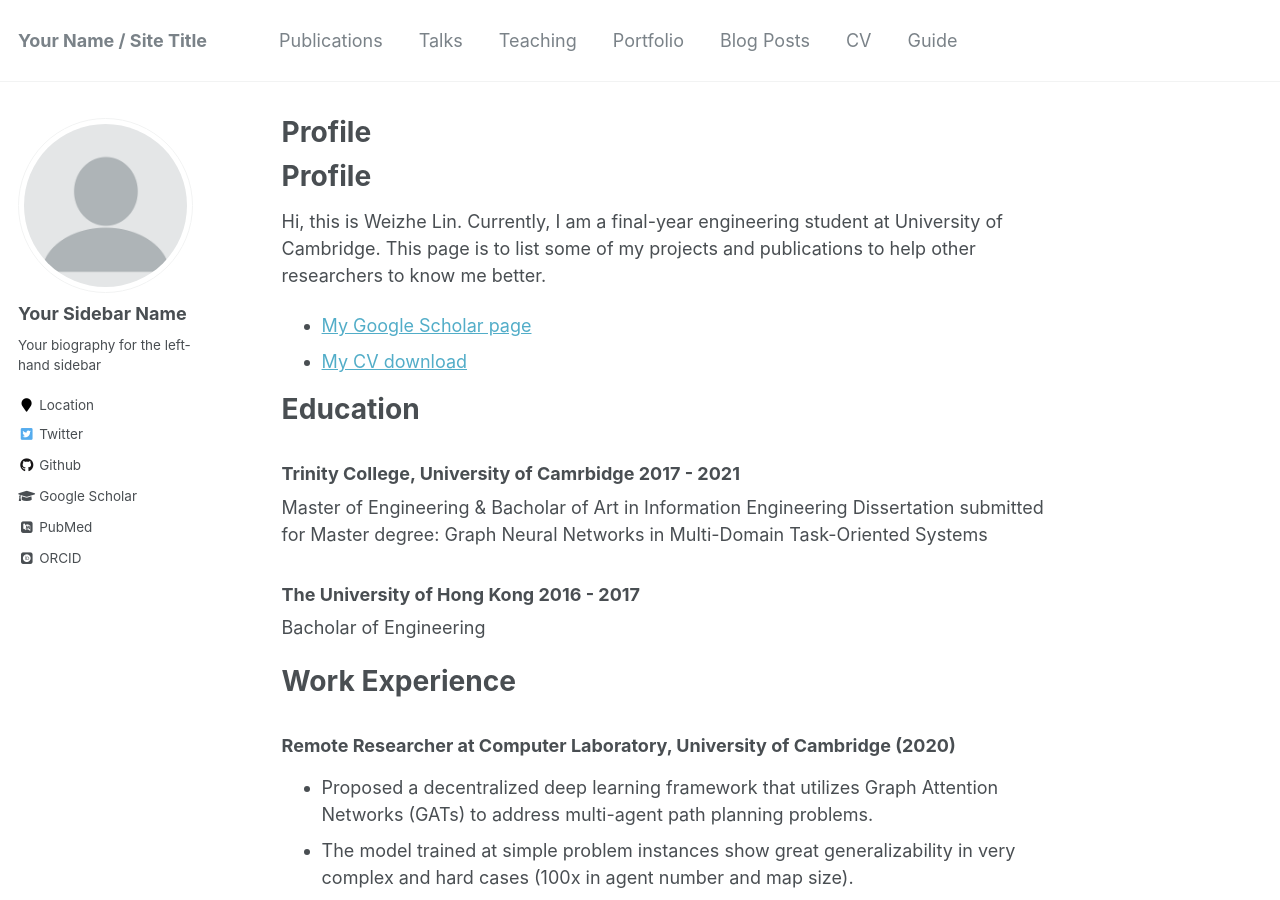
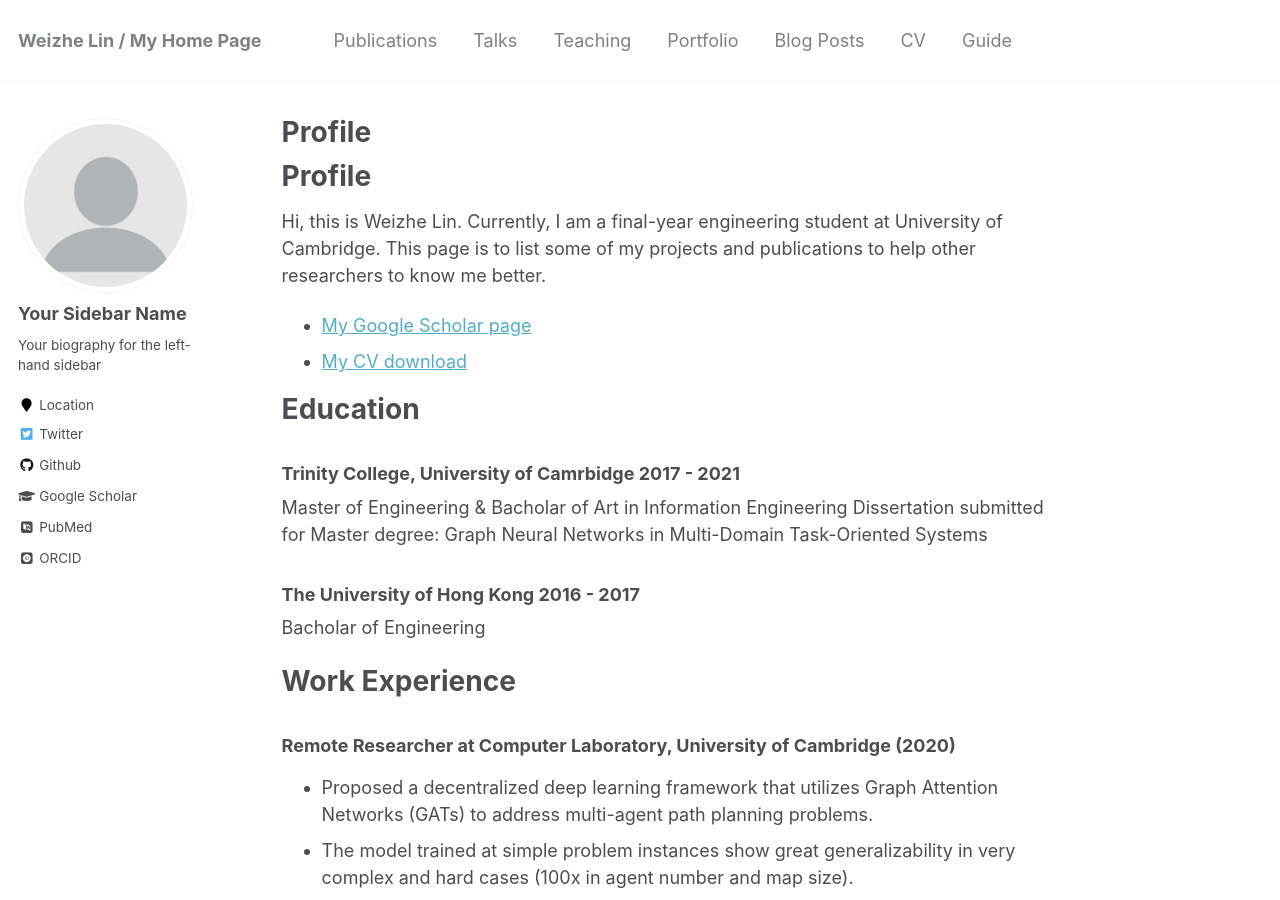
Before and after one commit to LinWeizheDragon/LinWeizheDragon.github.io, a Jekyll site: the page built from index.md, in a window 1280 px wide and 900 px high. Built offline with Jekyll 4.4.1, drawn with Linux system fonts in a browser that asks for light colours; some web fonts are replaced; our own code applies the rules of GitHub Pages for plain Markdown files; some of the changed text lies outside the part shown.

Commit message:
Update _config.yml

```diff
--- a/_config.yml
+++ b/_config.yml
@@ -7,13 +7,13 @@
 
 # Site Settings
 locale                   : "en-US"
-title                    : "Your Name / Site Title"
+title                    : "Weizhe Lin / My Home Page"
 title_separator          : "-"
-name                     : &name "Your Name"
+name                     : &name "Weizhe Lin"
 description              : &description "personal description"
-url                      : https://academicpages.github.io # the base hostname & protocol for your site e.g. "https://mmistakes.github.io"
+url                      : https://linweizhedragon.github.io/ # the base hostname & protocol for your site e.g. "https://mmistakes.github.io"
 baseurl                  : "" # the subpath of your site, e.g. "/blog"
-repository               : "academicpages/academicpages.github.io"
+repository               : "LinWeizheDragon/LinWeizheDragon.github.io/"
 teaser                   :  # filename of teaser fallback teaser image placed in /images/, .e.g. "500x300.png"
 breadcrumbs              : false # true, false (default)
 words_per_minute         : 160
@@ -96,7 +96,7 @@ author:
   flickr           :
   facebook         :
   foursquare       :
-  github           : "academicpages"
+  github           : "LinWeizheDragon"
   google_plus      :
   keybase          :
   instagram        :
```
